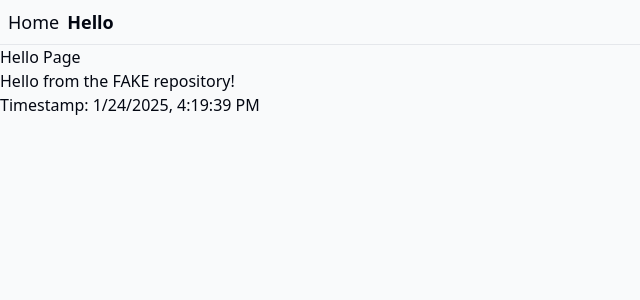
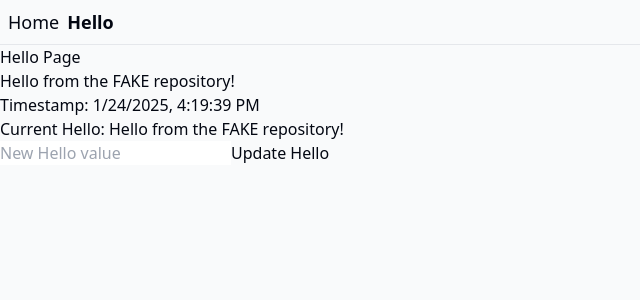
Before and after one commit to bastianplsfix/botc-no-cap-frfr, a React (Vite) app: page /hello in a window 1280 px wide. Shown: the top 300 px of the page, without its empty margins (0-640 px from the left). Built offline with nearby package versions, Linux system fonts and the light colour scheme.

Commit message:
frfr mutate works

```diff
--- a/src/domain/HelloRepository.ts
+++ b/src/domain/HelloRepository.ts
@@ -5,23 +5,46 @@ export interface HelloData {
 
 export interface HelloRepository {
   getHelloData(): Promise<HelloData>;
+  setHello(data: HelloData): Promise<void>;
 }
 
 export class FakeHelloRepository implements HelloRepository {
+  private helloData: HelloData = {
+    message: "Hello from the FAKE repository!",
+    timestamp: Date.now(),
+  };
+
   async getHelloData(): Promise<HelloData> {
-    return {
-      message: "Hello from the FAKE repository!",
-      timestamp: Date.now(),
-    };
+    return this.helloData;
+  }
+
+  async setHello(data: HelloData): Promise<void> {
+    this.helloData = data;
   }
 }
 
 export class RealHelloRepository implements HelloRepository {
+  private apiUrl = "https://api.example.com/hello";
+
   async getHelloData(): Promise<HelloData> {
-    const response = await fetch("https://api.example.com/hello");
+    const response = await fetch(this.apiUrl);
     if (!response.ok) {
       throw new Error("Failed to fetch hello data");
     }
-    return await response.json(); // should match { message, timestamp }
+    return await response.json();
+  }
+
+  async setHello(data: HelloData): Promise<void> {
+    const response = await fetch(this.apiUrl, {
+      method: "POST",
+      headers: {
+        "Content-Type": "application/json",
+      },
+      body: JSON.stringify(data),
+    });
+
+    if (!response.ok) {
+      throw new Error("Failed to set hello data");
+    }
   }
 }
--- a/src/routes/hello.tsx
+++ b/src/routes/hello.tsx
@@ -1,6 +1,7 @@
 import React from "react";
 import { createFileRoute } from "@tanstack/react-router";
 import { HelloData } from "../domain/HelloRepository";
+import { useQuery, useMutation, useQueryClient } from "@tanstack/react-query";
 
 export const Route = createFileRoute("/hello")({
   loader: async ({ context }) => {
@@ -12,12 +13,52 @@ export const Route = createFileRoute("/hello")({
 
 function RouteComponent() {
   const { message, timestamp } = Route.useLoaderData();
+  const { helloRepository } = Route.useRouteContext();
+  const queryClient = useQueryClient();
+
+  const [newValue, setNewValue] = React.useState("");
+
+  const { data, isLoading, isError, error } = useQuery({
+    queryKey: ["hello"],
+    queryFn: () => helloRepository.getHelloData(),
+  });
+
+  const mutation = useMutation({
+    mutationFn: (value: HelloData) => helloRepository.setHello(value),
+    onSuccess: () => {
+      queryClient.invalidateQueries({ queryKey: ["hello"] });
+    },
+  });
+
+  if (isLoading) return <div>Loading hello...</div>;
+  if (isError && error instanceof Error) {
+    return <div>Error: {error.message}</div>;
+  }
 
   return (
     <div>
       <h2>Hello Page</h2>
       <p>{message}</p>
       <p>Timestamp: {new Date(timestamp).toLocaleString()}</p>
+
+      <h2>Current Hello: {data?.message}</h2>
+      <input
+        type="text"
+        placeholder="New Hello value"
+        value={newValue}
+        onChange={(e) => setNewValue(e.target.value)}
+      />
+      <button
+        onClick={() => {
+          mutation.mutate({
+            message: newValue,
+            timestamp: Date.now(),
+          });
+          setNewValue("");
+        }}
+      >
+        Update Hello
+      </button>
     </div>
   );
 }
```
